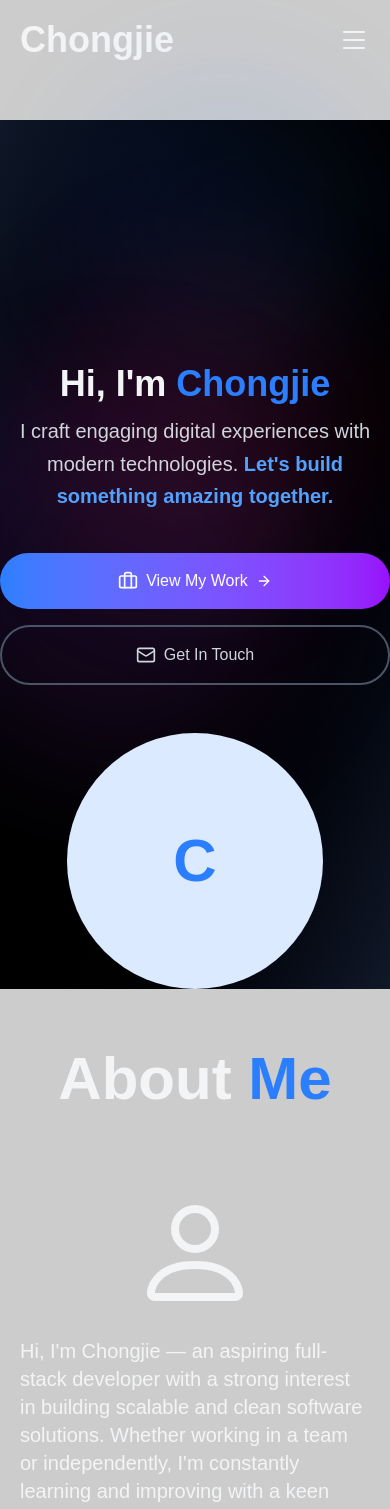
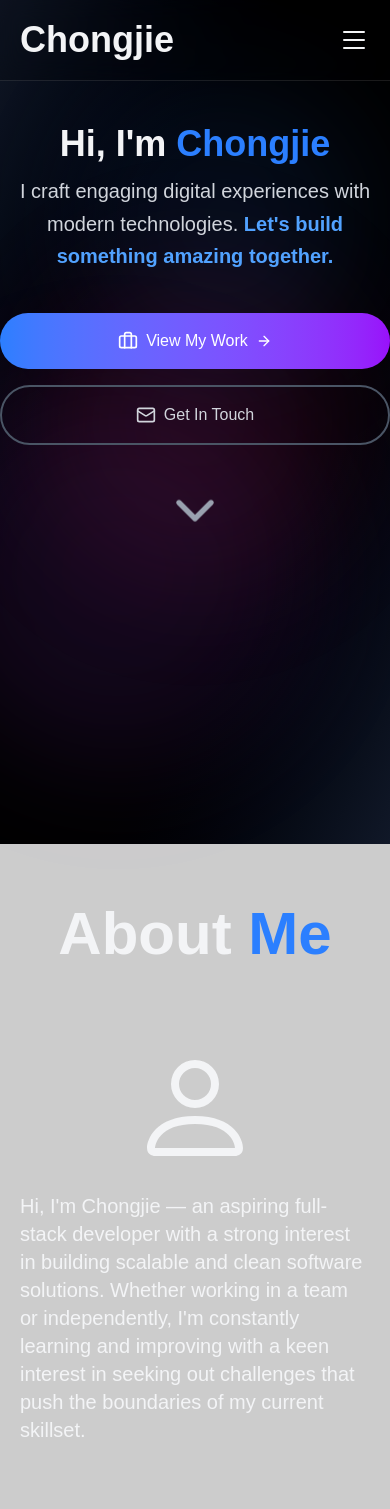
Before and after one commit to chongjie-6/Portfolio, a Next.js app: page / in a window 390 px wide. Shown: the top 1509 px of the page. Built offline with nearby package versions, Linux system fonts and the light colour scheme.

Commit message:
add some changes to the responsiveness of mobile

```diff
--- a/src/app/page.tsx
+++ b/src/app/page.tsx
@@ -18,12 +18,6 @@ export default function Home() {
       className="bg-black/20 text-gray-100 space-y-15 md:space-y-50"
       id="home"
     >
-      {/* Desktop Navigation */}
-      <NavBar />
-
-      {/* Mobile Navigation */}
-      <MobileNav />
-
       {/* Hero Section */}
       <main className="bg-gradient-to-br from-gray-900 via-black to-gray-900 min-h-screen">
         <div className="absolute inset-0">
@@ -31,8 +25,13 @@ export default function Home() {
           <div className="absolute bottom-20 right-20 w-96 h-96 bg-purple-500/20 rounded-full blur-3xl animate-pulse delay-1000"></div>
           <div className="absolute top-1/2 left-1/2 transform -translate-x-1/2 -translate-y-1/2 w-80 h-80 bg-pink-500/20 rounded-full blur-3xl animate-pulse delay-500"></div>
         </div>
+        {/* Desktop Navigation */}
+        <NavBar />
 
-        <div className="flex flex-col items-center gap-12 z-10 relative max-w-6xl mx-auto pt-60">
+        {/* Mobile Navigation */}
+        <MobileNav />
+
+        <div className="flex flex-col items-center gap-12 z-10 relative max-w-6xl mx-auto md:pt-60 pt-30">
           <div className="text-center space-y-10">
             <h1 className="text-4xl md:text-7xl font-bold mb-4 select-none typewriter py-1">
               Hi, I&apos;m <span className="text-blue-500">Chongjie</span>
@@ -70,14 +69,14 @@ export default function Home() {
           </div>
 
           {/* Hero image/avatar */}
-          <div className="flex-1 flex justify-center md:justify-end">
-            <div className="w-64 h-64 md:w-80 md:h-80 rounded-full bg-blue-100 dark:bg-blue-900 flex items-center justify-center text-blue-500 text-6xl font-bold">
+          <div className="flex flex-col justify-center items-center space-y-10">
+            <div className="hidden w-64 h-64 md:w-80 md:h-80 rounded-full bg-blue-100 dark:bg-blue-900 sm:flex items-center justify-center text-blue-500 text-6xl font-bold">
               C
             </div>
+            <div className="animate-bounce">
+              <ChevronDown size={64} className="text-gray-400" />
+            </div>
           </div>
-        </div>
-        <div className="absolute bottom-8 left-1/2 transform -translate-x-1/2 animate-bounce">
-          <ChevronDown size={64} className="text-gray-400" />
         </div>
       </main>
 
--- a/src/components/ui/contact.tsx
+++ b/src/components/ui/contact.tsx
@@ -11,7 +11,7 @@ export function Contact() {
       className="max-w-4xl mx-auto items-center text-center justify-center mt-5 flex flex-col space-y-10 relative"
       id="contact"
     >
-      <h2 className="text-6xl">Contact Me</h2>
+      <h2 className="text-6xl">Contact <span className="text-blue-500">Me</span></h2>
       <p className="text-xl max-w-2xl mx-auto leading-relaxed ">
         Want to work together? I&apos;d love to hear from you. Leave an email
         and I&apos;ll get back to you as soon as possible!
--- a/src/components/ui/mobileNav.tsx
+++ b/src/components/ui/mobileNav.tsx
@@ -9,7 +9,7 @@ export function MobileNav() {
     setClick((prev) => !prev);
   };
   return (
-    <nav className="md:hidden pt-5 ">
+    <nav className="fixed md:hidden block py-5 z-20 bg-black/20 backdrop-blur-md border-b border-white/10 w-full">
       <div
         className="px-5 flex justify-between items-center"
         onClick={handleClick}
@@ -44,7 +44,7 @@ export function MobileNav() {
       </div>
 
       {/* Drop down of the Hamburger Menu  */}
-      <div className={`flex-col ${clicked ? "flex" : "hidden"} mt-5`}>
+      <div className={`flex-col ${clicked ? "flex" : "hidden"}`}>
         <Links></Links>
       </div>
     </nav>
```
